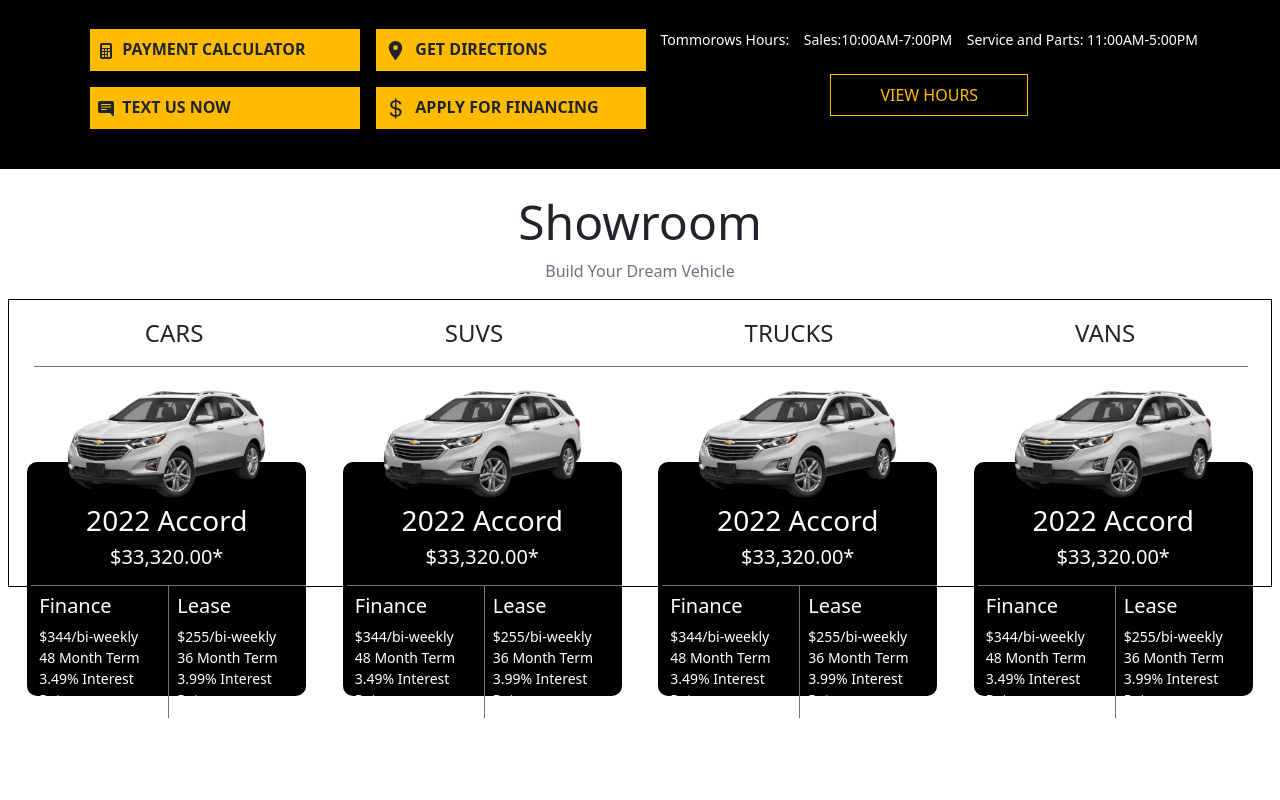
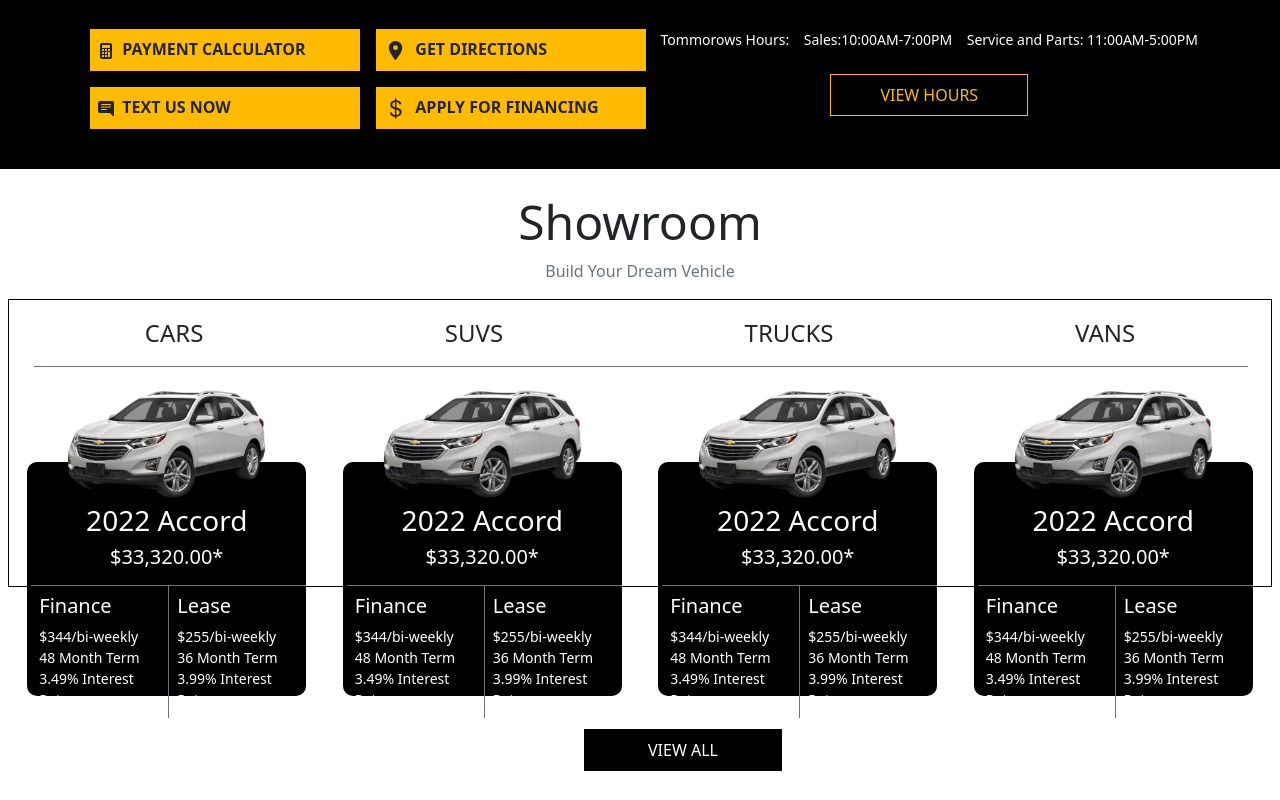
Before and after one commit to Omid-Jafari/home-project, a Next.js app: page / in a window 1280 px wide. Shown: the part 876-1676 px from the top of the page. Built offline with nearby package versions, Linux system fonts and the light colour scheme.

Commit message:
updated showroom

```diff
--- a/components/ShowRome.js
+++ b/components/ShowRome.js
@@ -116,6 +116,8 @@
         </div>
       </div>
 
+      <div className={`${styles.Button}`}>VIEW ALL</div>
+
     </div>
   )
 }
--- a/styles/ShowRome.module.scss
+++ b/styles/ShowRome.module.scss
@@ -55,3 +55,16 @@
         }
     }
 }
+
+.Button {
+    width: 198px;
+    height: 42px;
+    color: white;
+    background-color: black;
+    position: relative;
+    top: 132px;
+    left: 584px;
+    display: flex;
+    justify-content: center;
+    align-items: center;
+}
```
